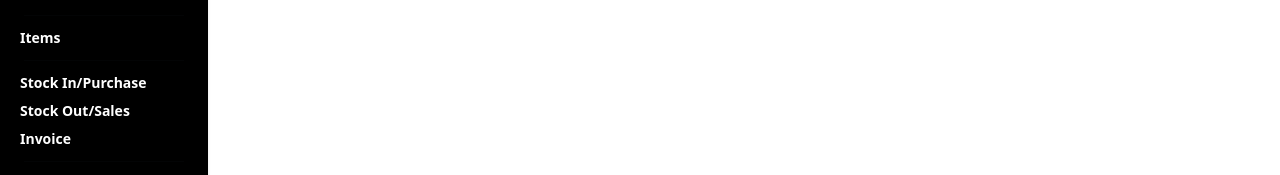
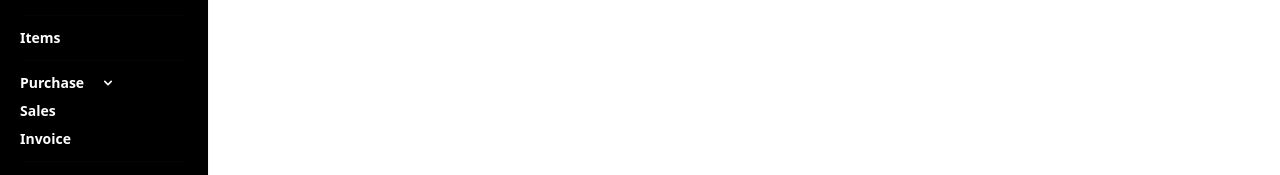
Before and after one commit to Tapos-Minmoy/softwareSolutionToAnasEnterprise, a React (Vite) app in the folder frontEnd/: page / in a window 1280 px wide. Shown: the part 123-298 px from the top of the page. Built offline with nearby package versions, Linux system fonts and the light colour scheme; no server answers; sample sign-in values are in the browser's storage.

Commit message:
secondary drower under purchase added

```diff
--- a/frontEnd/package.json
+++ b/frontEnd/package.json
@@ -10,6 +10,9 @@
     "preview": "vite preview"
   },
   "dependencies": {
+    "@fortawesome/free-solid-svg-icons": "^6.5.1",
+    "@fortawesome/react-fontawesome": "^0.2.0",
+    "bootstrap": "^5.3.2",
     "firebase": "^10.3.0",
     "localforage": "^1.10.0",
     "match-sorter": "^6.3.1",
--- a/frontEnd/src/components/Home/Home.jsx
+++ b/frontEnd/src/components/Home/Home.jsx
@@ -1,18 +1,39 @@
-// eslint-disable-next-line no-unused-vars
-import React from 'react';
+import React, { useState } from 'react';
 
 const Home = () => {
+  const [isPurchaseDrawerOpen, setIsPurchaseDrawerOpen] = useState(false);
+
   return (
     <div className='flex flex-row'>
       <div className="basis-1/4">
-            <ul className="text-white font-semibold text-xl bg-black menu menu-sm h-screen  z-[1] p-2 shadow w-52 hidden md:block">
+        <ul className="text-white font-semibold text-xl bg-black menu menu-sm h-screen z-[1] p-2 shadow w-52 hidden md:block">
           <li><a className="hover:text-orange-500">Dashboard</a></li>
           <li><a className="hover:text-orange-500">Contact</a></li>
           <li></li>
           <li><a className="hover:text-orange-500">Items</a></li>
           <li></li>
-            <li><a className="hover:text-orange-500">Stock In/Purchase </a></li>
-            <li><a className="hover:text-orange-500">Stock Out/Sales </a></li>
+          <li className="relative">
+            <a
+              className="hover:text-orange-500 flex items-center"
+              onClick={() => setIsPurchaseDrawerOpen(!isPurchaseDrawerOpen)}
+            >
+              Purchase
+              <span className={`ml-2 transition-transform duration-300 ${isPurchaseDrawerOpen ? 'rotate-180' : ''}`}>
+                <svg className="w-4 h-4" fill="currentColor" viewBox="0 0 20 20" xmlns="http://www.w3.org/2000/svg"><path fill-rule="evenodd" d="M5.293 7.293a1 1 0 011.414 0L10 10.586l3.293-3.293a1 1 0 111.414 1.414l-4 4a1 1 0 01-1.414 0l-4-4a1 1 0 010-1.414z" clip-rule="evenodd"></path></svg>
+              </span>
+            </a>
+          </li>
+          {isPurchaseDrawerOpen && (
+            <ul className={`drawer-content ${isPurchaseDrawerOpen ? 'drawer-open' : ''}`} style={{ marginLeft: '12px' }}>
+              <li><a className="hover:text-orange-500">Vendors</a></li>
+              <li><a className="hover:text-orange-500">Expenses</a></li>
+              <li><a className="hover:text-orange-500">Purchase Order</a></li>
+              <li><a className="hover:text-orange-500">Purchase Receives</a></li>
+              <li><a className="hover:text-orange-500">Bills</a></li>
+
+            </ul>
+          )}
+          <li><a className="hover:text-orange-500">Sales</a></li>
           <li><a className="hover:text-orange-500">Invoice</a></li>
           <li></li>
           <li><a className="hover:text-orange-500">Payable</a></li>
```
Also changed, not shown: 1 other file (tests, documents, lock files or other folders). Lines whose indentation alone changed are shown as unchanged.
